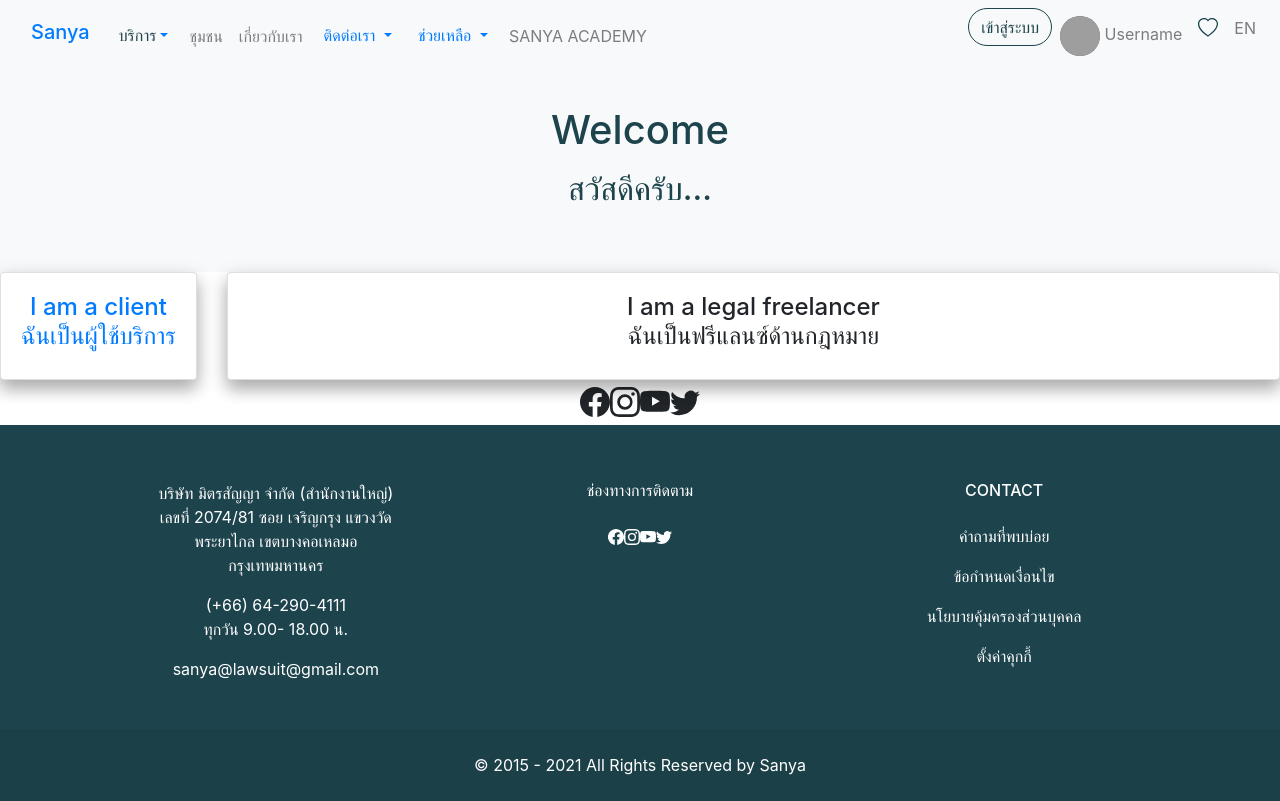
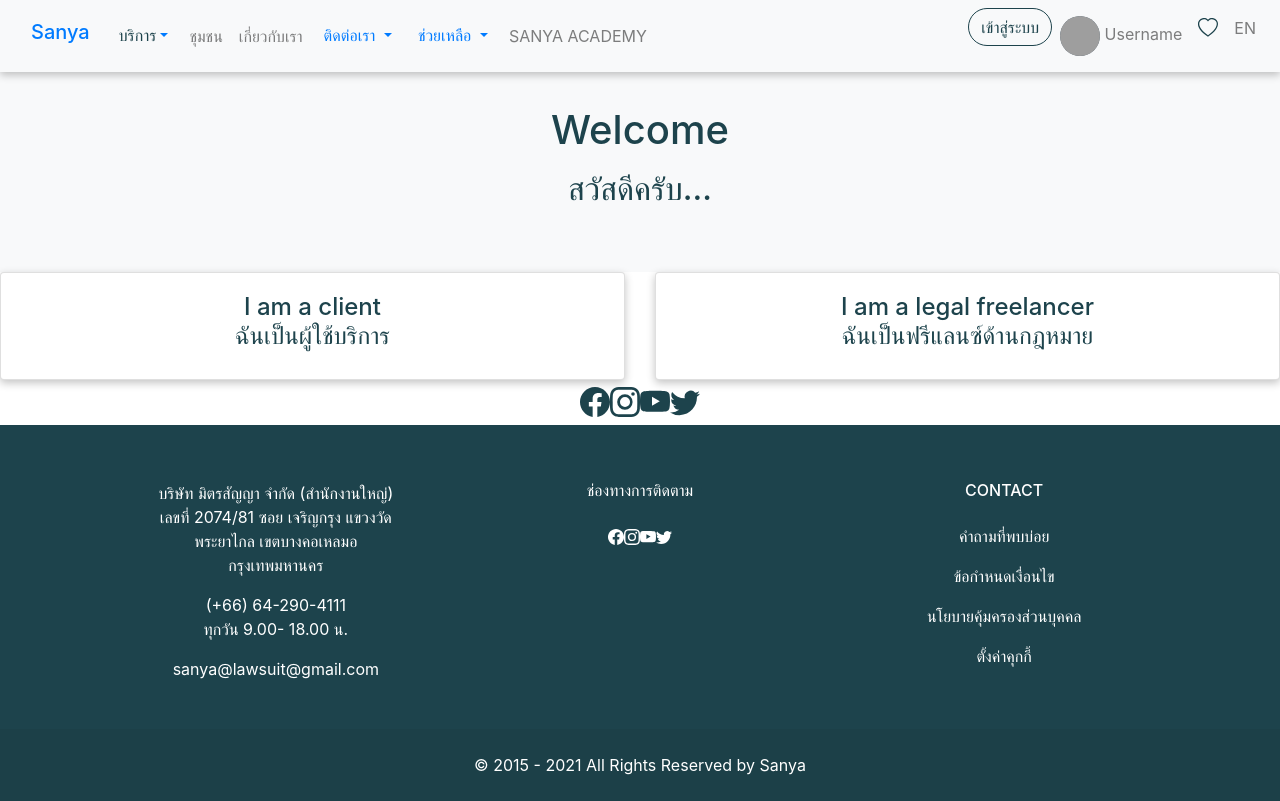
Before and after one commit to ChaiyapatOam/sanya-nuxt, a Nuxt app: page / in a window 1280 px wide. Built offline with nearby package versions, Linux system fonts and the light colour scheme; grey boxes are pictures that could not be loaded; what v-calendar would draw is missing.

Commit message:
index page

```diff
--- a/components/Header.vue
+++ b/components/Header.vue
@@ -154,7 +154,9 @@ b-dropdown:hover .dropdown-item {
   display: block;
   margin-top: 0;
 }
-
+nav {
+  box-shadow: rgba(0, 0, 0, 0.24) 0px 3px 8px;
+}
 li.nav-item a.navlink {
   color: #1d434c;
 }
--- a/pages/index.vue
+++ b/pages/index.vue
@@ -13,29 +13,43 @@
     </div>
     <!-- Jumbotron -->
     <div class="mybox">
-      <b-card-group deck
-        ><nuxt-link to="/login">
-          <b-card class="mybox">
+      <b-card-group deck>
+        <!-- <b-card class="mybox">
           <b-card-text
             ><h4>
               I am a client <br />
               ฉันเป็นผู้ใช้บริการ
             </h4></b-card-text
           >
-          </b-card></nuxt-link
-        >
+        </b-card> -->
+        <nuxt-link to="/login" class="card">
+          <div class="card-body">
+            <h4>
+              I am a client <br />
+              ฉันเป็นผู้ใช้บริการ
+            </h4>
+          </div>
+        </nuxt-link>
+        <nuxt-link to="/login" class="card">
+          <div class="card-body">
+            <h4>
+              I am a legal freelancer <br />
+              ฉันเป็นฟรีแลนซ์ด้านกฎหมาย
+            </h4>
+          </div>
+        </nuxt-link>
 
-        <b-card >
+        <!-- <b-card>
           <b-card-text
             ><h4>
               I am a legal freelancer <br />
               ฉันเป็นฟรีแลนซ์ด้านกฎหมาย
             </h4></b-card-text
           >
-        </b-card>
+        </b-card> -->
       </b-card-group>
     </div>
-    <div style="font-size: 30px">
+    <div style="font-size: 30px;color: #1d434c;">
       <b-icon-facebook></b-icon-facebook>
       <b-icon-instagram></b-icon-instagram>
       <b-icon-youtube></b-icon-youtube>
@@ -57,27 +71,22 @@ export default {
 }
 </script>
 <style scoped>
-/* Write Css */
-b-card-group b-card:hover {
-  background-color: aquamarine;
+a.card {
+  box-shadow: rgba(0, 0, 0, 0.24) 0px 3px 8px;
 }
-b-card-group.mybox:hover {
-  background-color: aquamarine;
-}
-div.card {
-  box-shadow: 0 10px 16px 0 rgba(0, 0, 0, 0.2), 0 6px 20px 0 rgba(0, 0, 0, 0.19);
-}
-div.card:hover {
-  background-color: #1d434c;
-  color: white;
-  cursor: pointer;
-}
+
 div.card-body a {
   text-decoration: none;
   color: #1d434c;
 }
-div.card-body a:hover {
+.card-deck a {
+  color: #1d434c;
+  text-decoration: none;
+}
+.card-deck a:hover {
+  background-color: #1d434c;
   color: white;
+  text-decoration: none;
 }
 
 /* div.card :hover {
```
Lines whose indentation alone changed are shown as unchanged.
